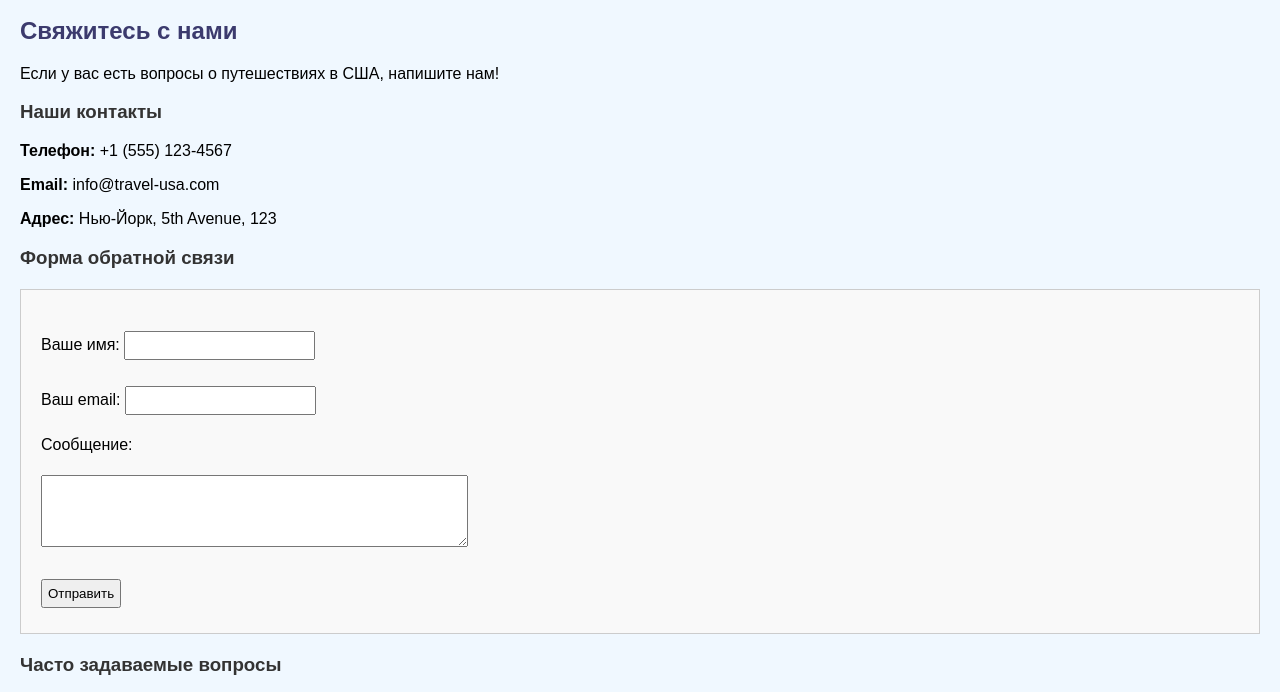
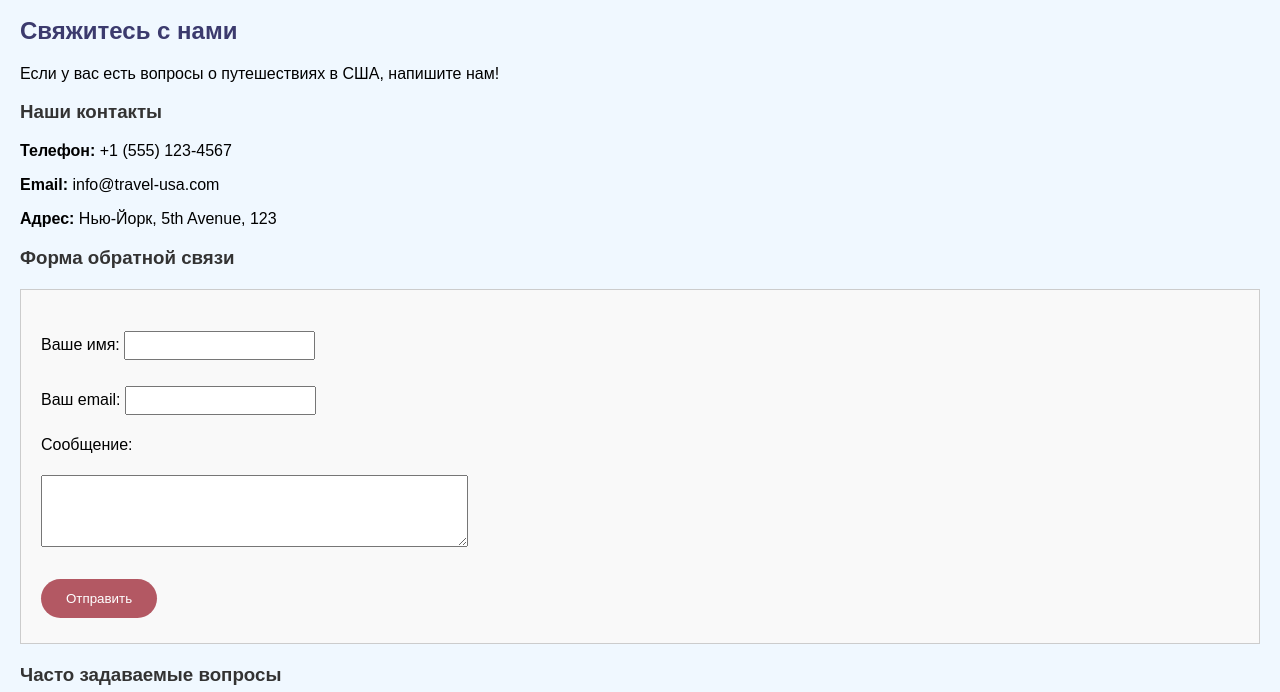
Before and after one commit to artmkchmv/web6403-kuchumov_aa, a plain HTML site: page lab4/contacts.html in a window 1280 px wide. Shown: the part 101-793 px from the top of the page. Drawn offline with Linux system fonts and the light colour scheme.

Commit message:
Добавлена красивая анимация кнопки

```diff
--- a/lab4/styles.css
+++ b/lab4/styles.css
@@ -10,6 +10,9 @@
     --th-color: #ffffff;
     --form-bg-color: #f9f9f9;
     --form-border-color: #ccc;
+    --input-color: #ffffff;
+    --input--bg-color: #b35863;
+    --input-hover-bg-color: #b22234;
     --footer-bg-color: #e6f3ff;
     --footer-border-top-color: #3c3b6e;
 }
@@ -101,6 +104,33 @@ input, textarea {
     padding: 5px;
 }
 
+input[type="submit"] {
+    background-color: var(--input--bg-color);
+    color: var(--input-color);
+    padding: 12px 25px;
+    border: none;
+    border-radius: 50px;
+    cursor: pointer;
+}
+
+input[type="submit"]:hover {
+    background-color: var(--input-hover-bg-color);
+    transform: scale(1.1);
+    animation: pulse 1.5s ease-in-out infinite;
+}
+
+@keyframes pulse {
+    0% {
+        transform: scale(1.1);
+    }
+    50% {
+        transform: scale(1.05);
+    }
+    100% {
+        transform: scale(1.1);
+    }
+}
+
 footer {
     text-align: center;
     margin-top: 40px;
```
